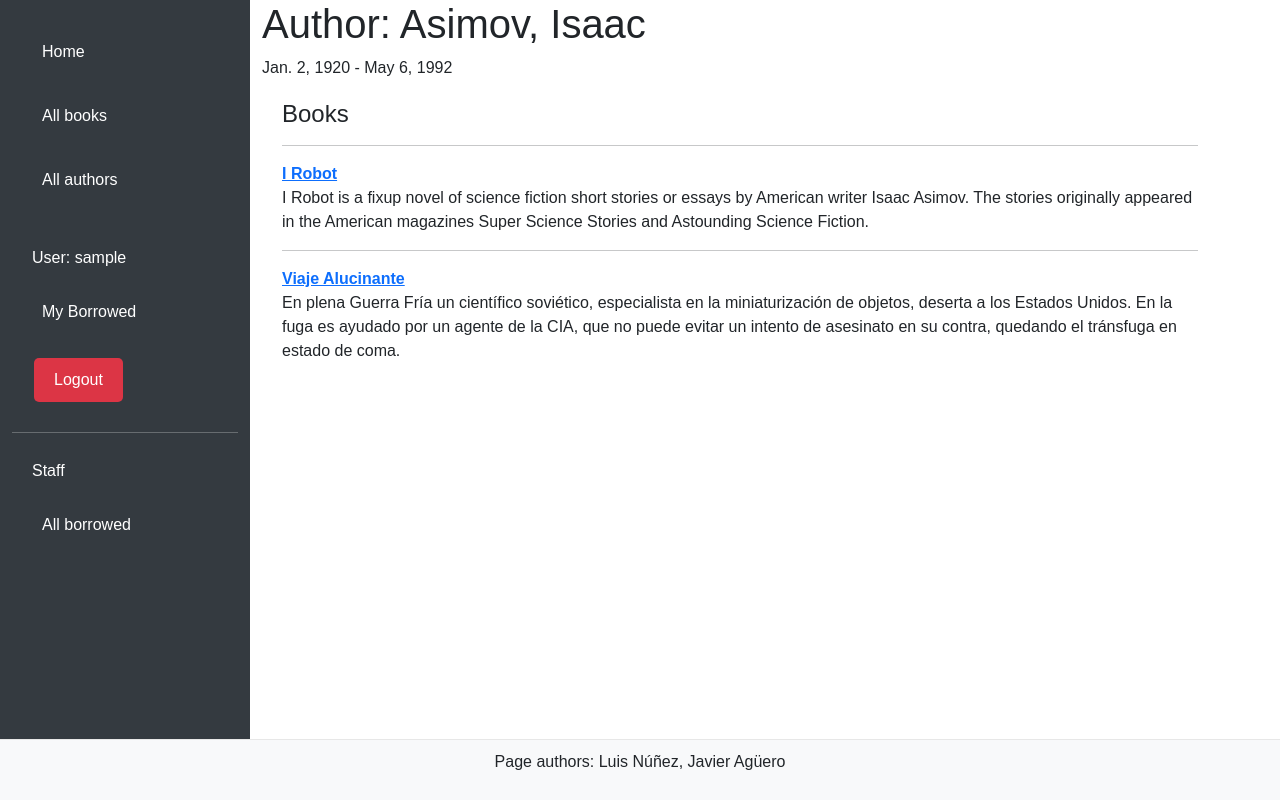
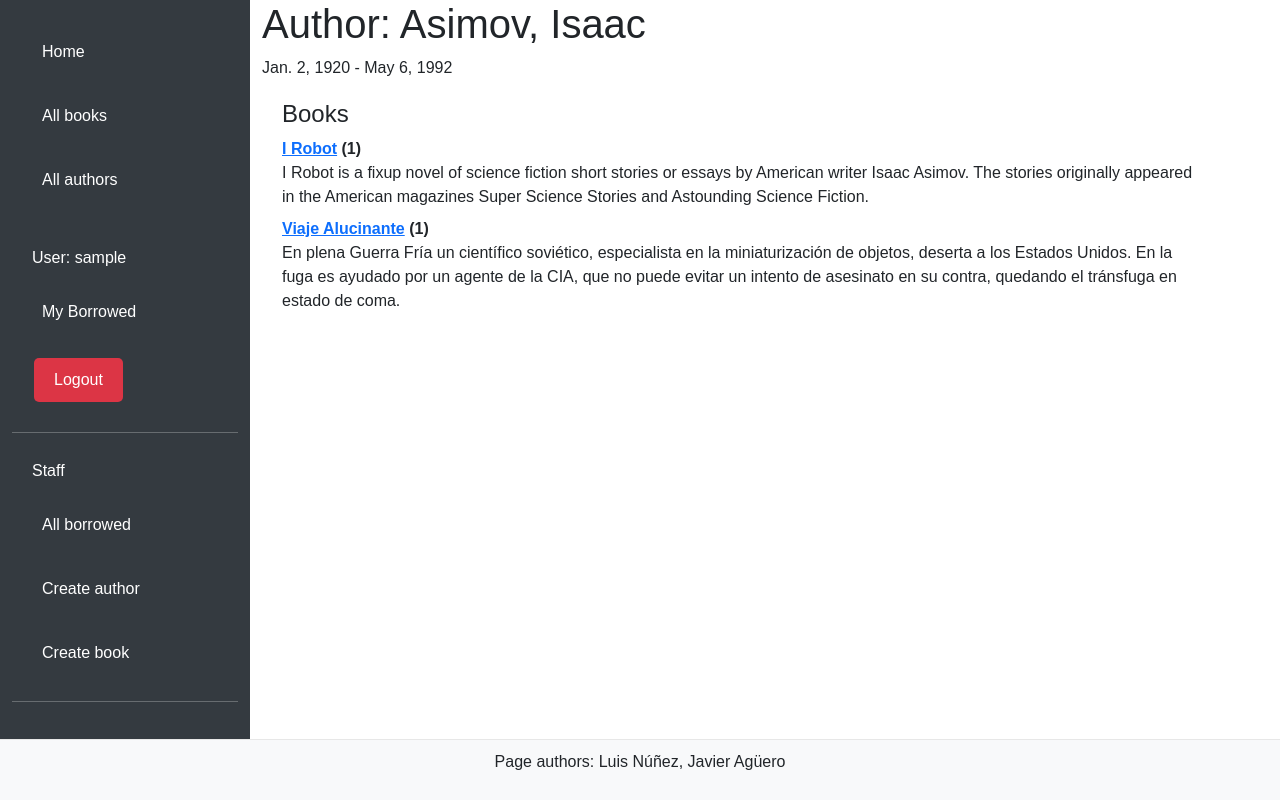
Before and after one commit to Luisnf5/PSI_P01, a Django app: page /catalog/author/2 in a window 1280 px wide. Run offline with Django 4.2, Linux system fonts and the light colour scheme; the visitor is signed in with stand-in values (Sample User, id 1); data comes from the database, SQL or seed files in the repository.

Commit message:
P9 done
Added some new functionalities, such as create and delete authors and books. To accomplish that, we use forms.

```diff
--- a/locallibrary/catalog/templates/base_generic.html
+++ b/locallibrary/catalog/templates/base_generic.html
@@ -46,6 +46,13 @@
           <ul class="sidebar-nav">
           <li>Staff</li>
              <li><a href="{% url 'all-borrowed' %}">All borrowed</a></li>
+          {% if perms.catalog.add_author %}
+             <li><a href="{% url 'author-create' %}">Create author</a></li>
+          {% endif %}
+          {% if perms.catalog.add_book %}
+            <li><a href="{% url 'book-create' %}">Create book</a></li>
+          {% endif %}
+          </ul>
           {% endif %}
         {% endblock %}
         </div>
--- a/locallibrary/catalog/templates/catalog/author_detail.html
+++ b/locallibrary/catalog/templates/catalog/author_detail.html
@@ -9,11 +9,30 @@
   <div style="margin-left:20px;margin-top:20px">
     <h4>Books</h4>
 
-    {% for book in author.book_set.all %}
-        <hr />
-        <strong><a href="{{ book.get_absolute_url }}">{{ book.title }}</a></strong>
-        <p>{{ book.summary }}</p>
+    <dl>
+      {% for book in author.book_set.all %}
+        <dt><a href="{% url 'book-detail' book.pk %}">{{book}}</a> ({{book.bookinstance_set.all.count}})</dt>
+        <dd>{{book.summary}}</dd>
+        {% empty %}
+        <p>This author has no books.</p>
+      {% endfor %}
+    </dl>
 
-    {% endfor %}
   </div>
 {% endblock %}
+{% block sidebar %}
+  {{ block.super }}
+
+  {% if perms.catalog.change_author or perms.catalog.delete_author %}
+  <hr>
+  <ul class="sidebar-nav">
+    {% if perms.catalog.change_author %}
+      <li><a href="{% url 'author-update' author.id %}">Update author</a></li>
+    {% endif %}
+    {% if not author.book_set.all and perms.catalog.delete_author %}
+      <li><a href="{% url 'author-delete' author.id %}">Delete author</a></li>
+    {% endif %}
+    </ul>
+  {% endif %}
+
+{% endblock %}
--- a/locallibrary/catalog/templates/catalog/bookinstance_list_borrowed_all.html
+++ b/locallibrary/catalog/templates/catalog/bookinstance_list_borrowed_all.html
@@ -8,7 +8,7 @@
 
       {% for bookinst in bookinstance_list %}
       <li class="{% if bookinst.is_overdue %}text-danger{% endif %}">
-        <a href="{% url 'book-detail' bookinst.book.pk %}">{{bookinst.book.title}}</a> ({{ bookinst.due_back }}) {% if user.is_staff %}- {{ bookinst.borrower }}{% endif %}
+        <a href="{% url 'book-detail' bookinst.book.pk %}">{{bookinst.book.title}}</a> ({{ bookinst.due_back }}) {% if user.is_staff %}- {{ bookinst.borrower }}{% endif %} {% if perms.catalog.can_mark_returned %}- <a href="{% url 'renew-book-librarian' bookinst.id %}">Renew</a>{% endif %}
       </li>
       {% endfor %}
     </ul>
--- a/locallibrary/catalog/urls.py
+++ b/locallibrary/catalog/urls.py
@@ -10,4 +10,14 @@ urlpatterns = [
 
     path('mybooks/', views.LoanedBooksByUserListView.as_view(), name='my-borrowed'),
     path('borrowed/', views.AllLoanedBooksListView.as_view(), name='all-borrowed'),
+
+    path('book/<uuid:pk>/renew/', views.renew_book_librarian, name='renew-book-librarian'),
+
+    path('author/create/', views.AuthorCreate.as_view(), name='author-create'),
+    path('author/<int:pk>/update/', views.AuthorUpdate.as_view(), name='author-update'),
+    path('author/<int:pk>/delete/', views.AuthorDelete.as_view(), name='author-delete'),
+
+    path('book/create/', views.BookCreate.as_view(), name='book-create'),
+    path('book/<int:pk>/update/', views.BookUpdate.as_view(), name='book-update'),
+    path('book/<int:pk>/delete/', views.BookDelete.as_view(), name='book-delete'),
 ]
--- a/locallibrary/catalog/views.py
+++ b/locallibrary/catalog/views.py
@@ -1,4 +1,4 @@
-from django.shortcuts import render
+import datetime
 
 # Create your views here.
 
@@ -7,6 +7,14 @@ from django.views import generic
 from django.contrib.auth.decorators import login_required
 from django.contrib.auth.mixins import LoginRequiredMixin
 from django.contrib.auth.mixins import PermissionRequiredMixin
+from django.shortcuts import get_object_or_404, render
+from django.http import HttpResponseRedirect
+from django.urls import reverse
+from catalog.forms import RenewBookForm
+from django.contrib.auth.decorators import permission_required
+from django.views.generic.edit import CreateView, UpdateView, DeleteView
+from django.urls import reverse_lazy
+from .models import Author
 
 def index(request):
     """View function for home page of site."""
@@ -59,6 +67,15 @@ class AuthorListView(generic.ListView):
 class AuthorDetailView(generic.DetailView):
     model = Author
 
+class BookInstanceListView(generic.ListView):
+    """Generic class-based view for a list of books."""
+    model = BookInstance
+    paginate_by = 10
+
+class BookInstanceDetailView(generic.DetailView):
+    """Generic class-based detail view for a book."""
+    model = BookInstance
+
 class LoanedBooksByUserListView(LoginRequiredMixin,generic.ListView):
     """Generic class-based view listing books on loan to current user."""
     model = BookInstance
@@ -81,3 +98,90 @@ class AllLoanedBooksListView(PermissionRequiredMixin,generic.ListView):
 
     def get_queryset(self):
         return BookInstance.objects.filter(status__exact='o').order_by('due_back')
+
+
+@login_required
+@permission_required('catalog.can_mark_returned', raise_exception=True)
+def renew_book_librarian(request, pk):
+        """View function for renewing a specific BookInstance by librarian."""
+        book_instance = get_object_or_404(BookInstance, pk=pk)
+
+        # If this is a POST request then process the Form data
+        if request.method == 'POST':
+
+            # Create a form instance and populate it with data from the request (binding):
+            form = RenewBookForm(request.POST)
+
+            # Check if the form is valid:
+            if form.is_valid():
+                # process the data in form.cleaned_data as required (here we just write it to the model due_back field)
+                book_instance.due_back = form.cleaned_data['renewal_date']
+                book_instance.save()
+
+                # redirect to a new URL:
+                return HttpResponseRedirect(reverse('all-borrowed'))
+
+        # If this is a GET (or any other method) create the default form
+        else:
+            proposed_renewal_date = datetime.date.today() + datetime.timedelta(weeks=3)
+            form = RenewBookForm(initial={'renewal_date': proposed_renewal_date})
+
+        context = {
+            'form': form,
+            'book_instance': book_instance,
+        }
+
+        return render(request, 'catalog/book_renew_librarian.html', context)
+
+
+class AuthorCreate(PermissionRequiredMixin, CreateView):
+    model = Author
+    fields = ['first_name', 'last_name', 'date_of_birth', 'date_of_death']
+    initial = {'date_of_death': '11/11/2023'}
+    permission_required = 'catalog.add_author'
+
+class AuthorUpdate(PermissionRequiredMixin, UpdateView):
+    model = Author
+    # Not recommended (potential security issue if more fields added)
+    fields = '__all__'
+    permission_required = 'catalog.change_author'
+
+class AuthorDelete(PermissionRequiredMixin, DeleteView):
+    model = Author
+    success_url = reverse_lazy('authors')
+    permission_required = 'catalog.delete_author'
+
+    def form_valid(self, form):
+        try:
+            self.object.delete()
+            return HttpResponseRedirect(self.success_url)
+        except Exception as e:
+            return HttpResponseRedirect(
+                reverse("author-delete", kwargs={"pk": self.object.pk})
+            )
+
+class BookCreate(PermissionRequiredMixin, CreateView):
+    model = Book
+    fields = ['title', 'author', 'summary', 'isbn', 'genre', 'language']
+    permission_required = 'catalog.add_book'
+
+
+class BookUpdate(PermissionRequiredMixin, UpdateView):
+    model = Book
+    fields = ['title', 'author', 'summary', 'isbn', 'genre', 'language']
+    permission_required = 'catalog.change_book'
+
+
+class BookDelete(PermissionRequiredMixin, DeleteView):
+    model = Book
+    success_url = reverse_lazy('books')
+    permission_required = 'catalog.delete_book'
+
+    def form_valid(self, form):
+        try:
+            self.object.delete()
+            return HttpResponseRedirect(self.success_url)
+        except Exception as e:
+            return HttpResponseRedirect(
+                reverse("book-delete", kwargs={"pk": self.object.pk})
+            )
```
Also changed, not shown: locallibrary/catalog/forms.py (added, +27 -0 lines), locallibrary/catalog/templates/catalog/author_confirm_delete.html (added, +25 -0 lines), locallibrary/catalog/templates/catalog/author_form.html (added, +11 -0 lines), locallibrary/catalog/templates/catalog/book_form.html (added, +13 -0 lines), locallibrary/catalog/templates/catalog/book_renew_librarian.html (added, +15 -0 lines), locallibrary/catalog/templates/catalog/bookinstance_confirm_delete.html (added, +14 -0 lines). Lines whose indentation alone changed are shown as unchanged.
